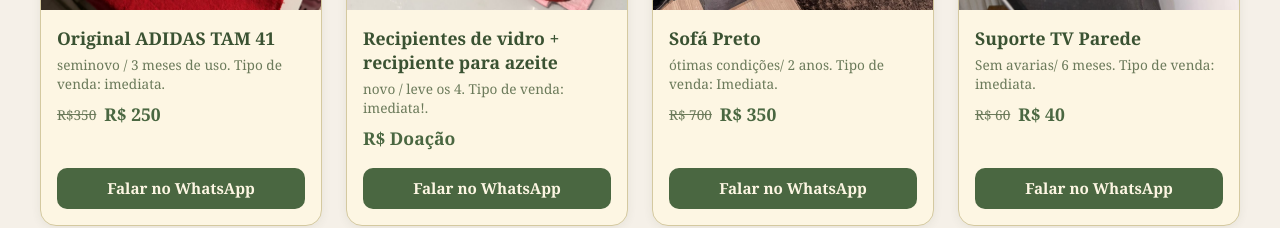
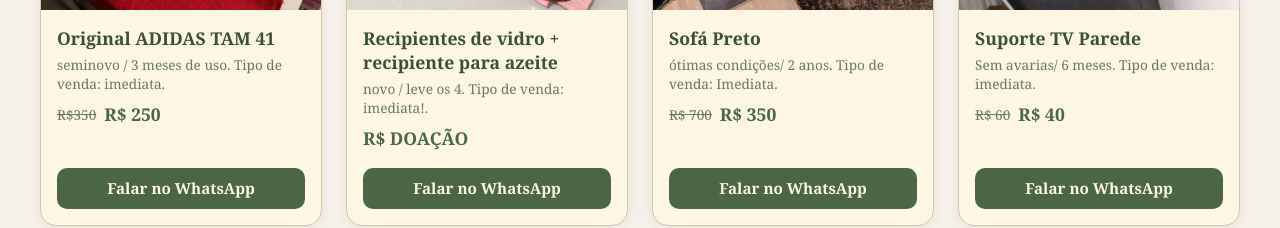
Before and after one commit to Ryaanlucas/bazar, a React (Create React App) app: page / in a window 1280 px wide. Shown: the part 2140-2368 px from the top of the page. Built offline with nearby package versions, Linux system fonts and the light colour scheme.

Commit message:
Update App.js

```diff
--- a/src/App.js
+++ b/src/App.js
@@ -165,7 +165,7 @@ const items = [
   { id: 15, name: "Original ADIDAS TAM 41", description: "seminovo / 3 meses de uso. Tipo de venda: imediata.", originalPrice: "R$350", price: "R$ 250", image: "/ADIDAS1.jpeg", tag: "disponível" },
   { id: 16, name: "Máquina de lavar Electrolux 8.0kg", description: "usado, funciona tudo / 2 anos. Tipo de venda: imediata.", price: "R$ 250", image: "/MAQUINA.jpeg", tag: "disponível"},
   { id: 17, name: "Liquidificador OSTER 15 potências 4000w", description: "Usado / sem avarias. Tipo de venda: imediata.", originalPrice: "R$ 149", price: "R$ 70", image: "/LIQUIDIFICADOR.jpeg", tag: "disponível"},
-  { id: 18, name: "Recipientes de vidro + recipiente para azeite", description: "novo / leve os 4. Tipo de venda: imediata!.", price: "R$ Doação", image: "VIDROS.jpeg", tag: "disponível" },
+  { id: 18, name: "Recipientes de vidro + recipiente para azeite", description: "novo / leve os 4. Tipo de venda: imediata!.", price: "R$ DOAÇÃO", image: "VIDROS.jpeg", tag: "disponível" },
 ];
 
 export default function App() {
```
